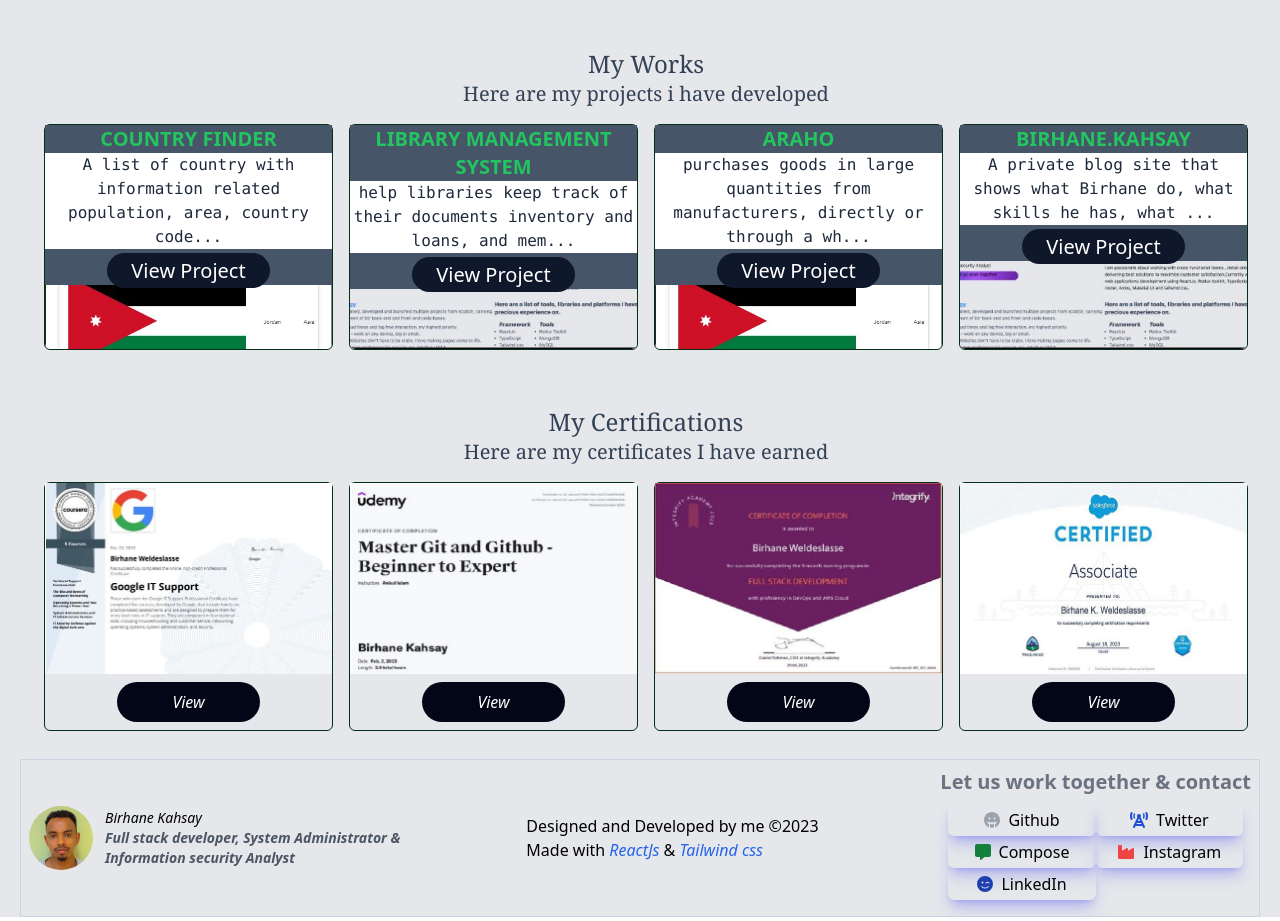
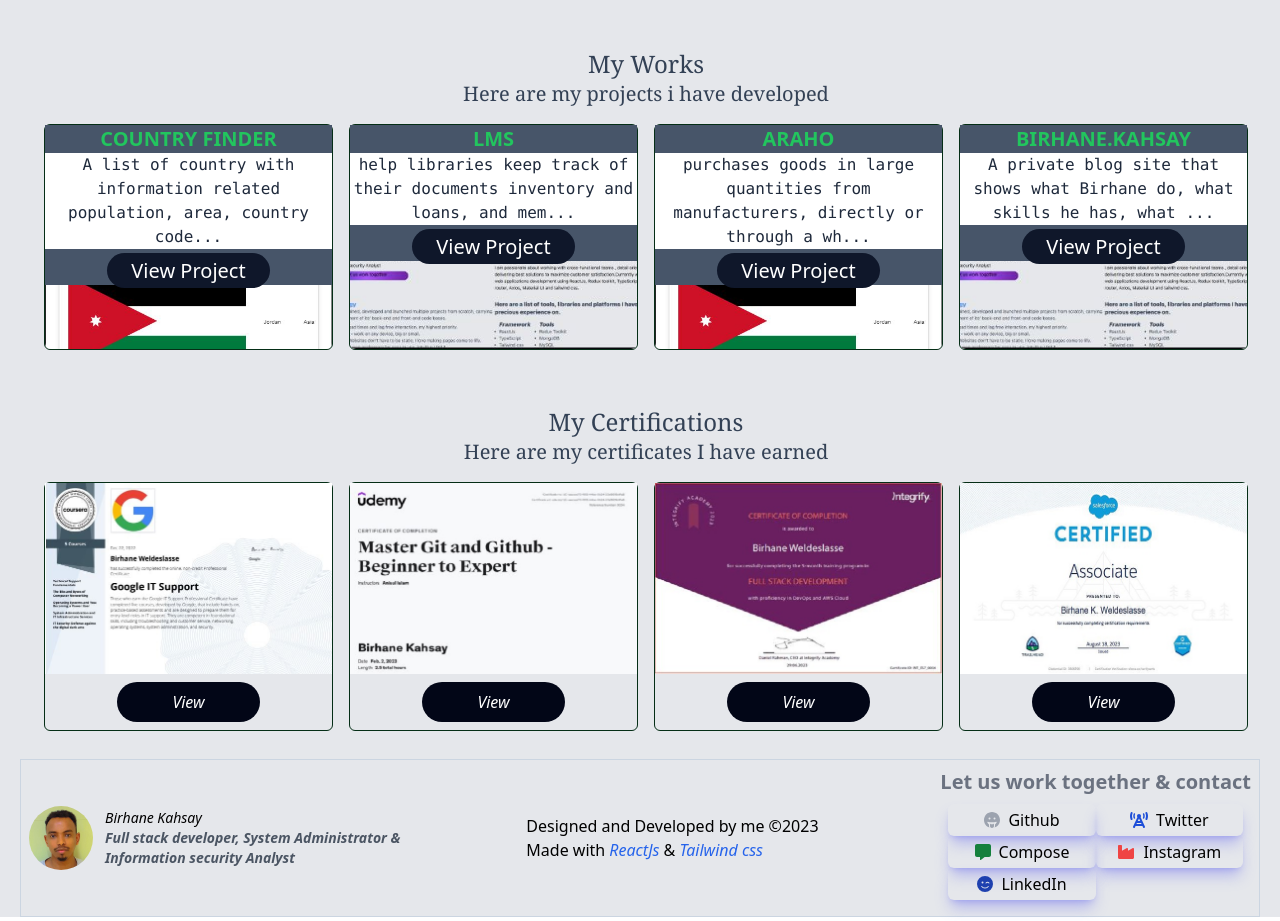
Before and after one commit to Birhanek/own-website, a React (Create React App) app: page / in a window 1280 px wide. Shown: the part 920-1841 px from the top of the page. Built offline with nearby package versions, Linux system fonts and the light colour scheme.

Commit message:
modification on Activities

```diff
--- a/src/components/Activity.jsx
+++ b/src/components/Activity.jsx
@@ -12,7 +12,7 @@ const Activity = () => {
     },
     {
       projectId:2,
-      projectName:"Library Management system",
+      projectName:"LMS",
       projectDescription:`help libraries keep track of their documents inventory and loans,
       and member subscriptions and profiles, sometimes for multiple physical locations`,
       projectLink:`https://birhane-kahsay-own-website.vercel.app/`,
```
